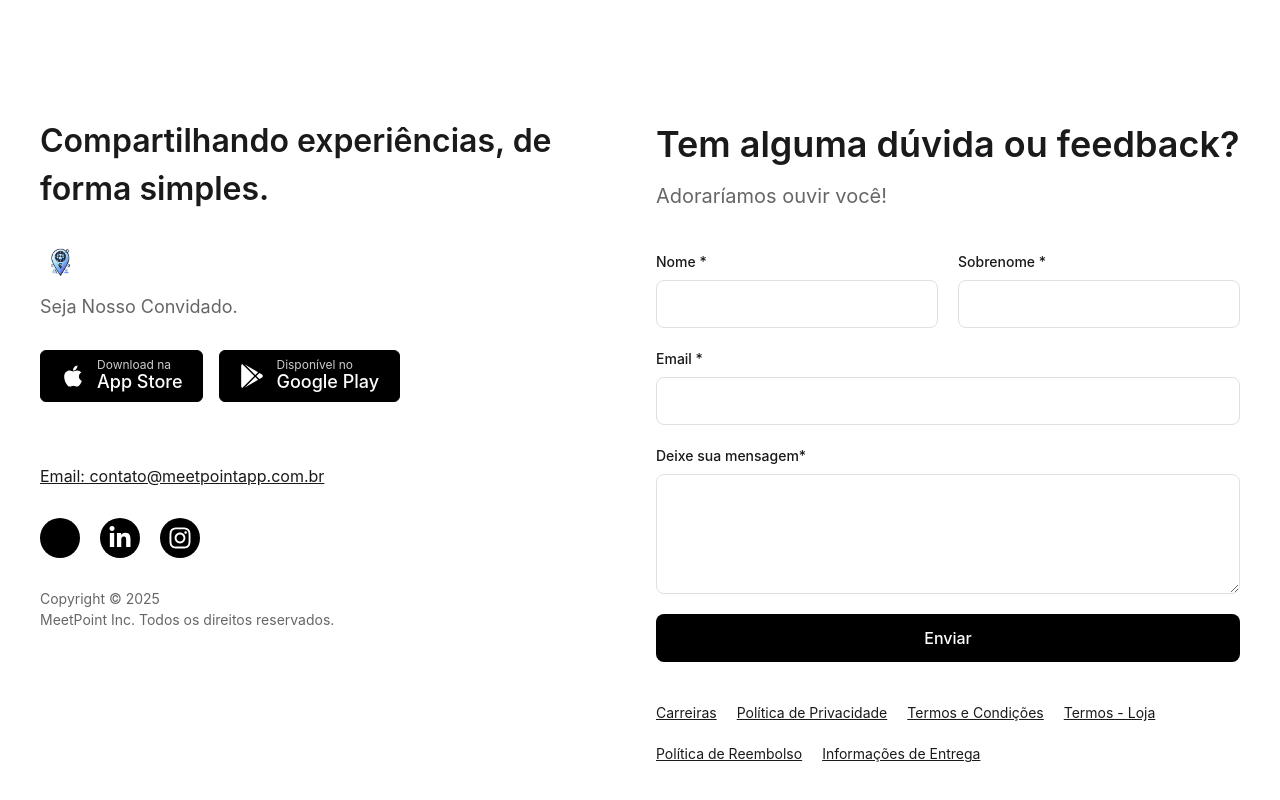
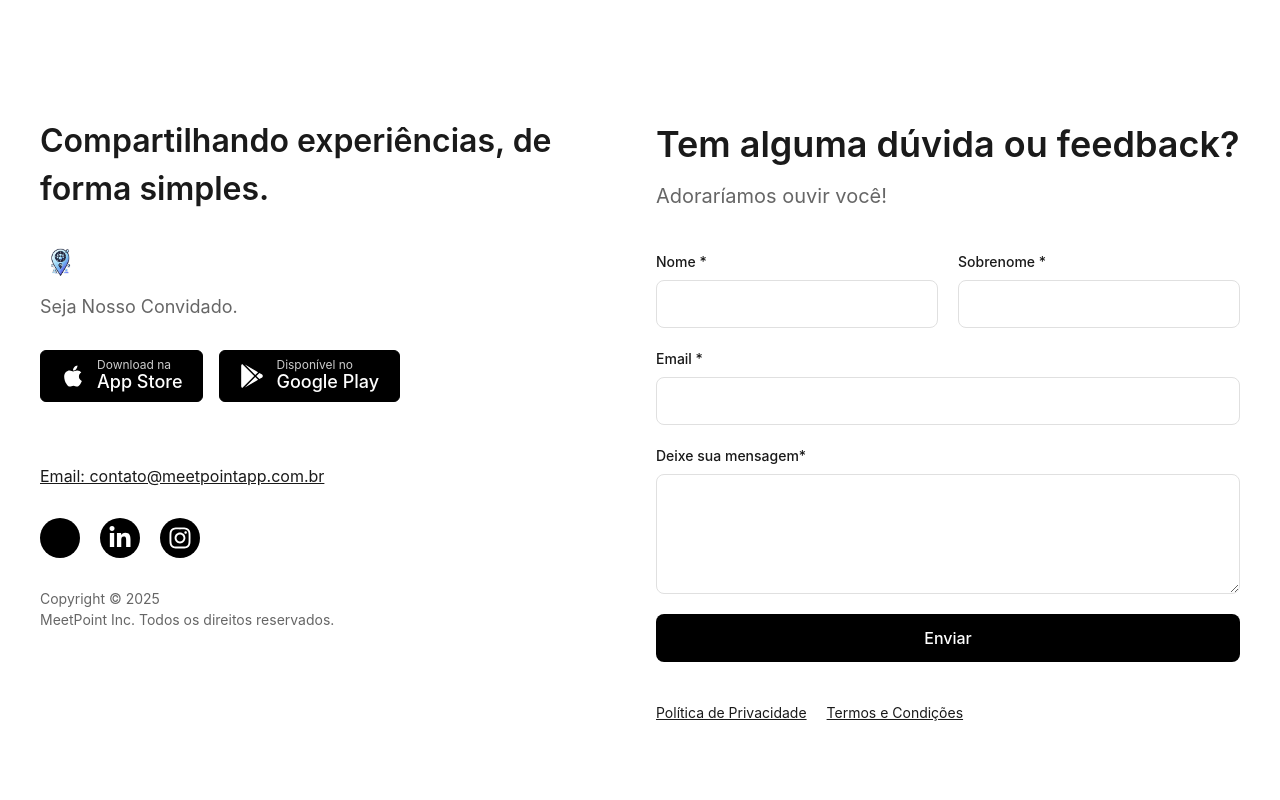
Before and after one commit to app-meetpoint/site, a React (Vite) app: page / in a window 1280 px wide. Shown: the part 3620-4420 px from the top of the page. Built offline with nearby package versions, Linux system fonts and the light colour scheme.

Commit message:
feat: added the terms link

```diff
--- a/src/views/pages/LandingPage/index.tsx
+++ b/src/views/pages/LandingPage/index.tsx
@@ -433,24 +433,26 @@ export const LandingPage = () => {
             <FeedbackForm />
 
             <Styled.FooterLinks>
-              <Styled.FooterLink href="#">Carreiras</Styled.FooterLink>
-              <Styled.FooterLink href="#">
+              {/* <Styled.FooterLink href="#">Carreiras</Styled.FooterLink> */}
+              <Styled.FooterLink href={Routes.privacyPolicy}>
                 Política de Privacidade
               </Styled.FooterLink>
-              <Styled.FooterLink href="#">Termos e Condições</Styled.FooterLink>
-              <Styled.FooterLink href="#">Termos - Loja</Styled.FooterLink>
-              <Styled.FooterLink href="#">
+              <Styled.FooterLink href={Routes.termsOfUse}>
+                Termos e Condições
+              </Styled.FooterLink>
+              {/* <Styled.FooterLink href="#">Termos - Loja</Styled.FooterLink> */}
+              {/* <Styled.FooterLink href="#">
                 Política de Reembolso
-              </Styled.FooterLink>
-              <Styled.FooterLink href="#">
+              </Styled.FooterLink> */}
+              {/* <Styled.FooterLink href="#">
                 Informações de Entrega
-              </Styled.FooterLink>
+              </Styled.FooterLink> */}
             </Styled.FooterLinks>
           </Styled.ContactRight>
         </Styled.ContactContainer>
       </Styled.ContactSection>
     </Styled.Container>
-  )
-}
+  );
+};
 
 export default LandingPage;
```
